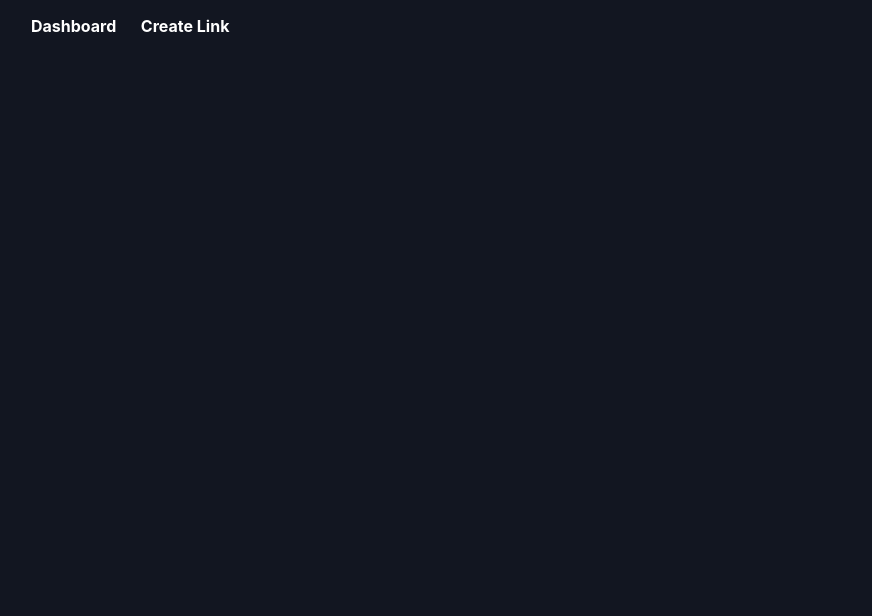
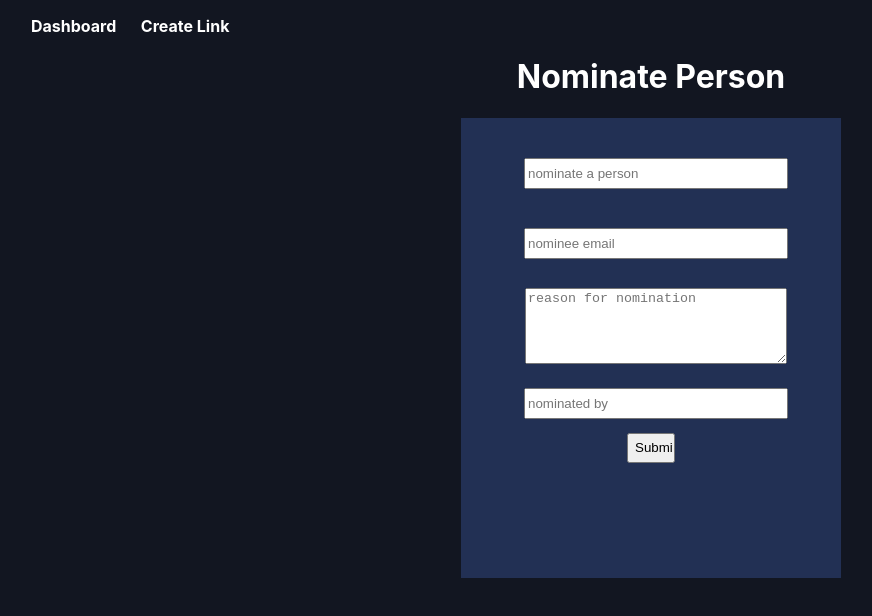
Before and after one commit to shahnad/devchoice, a React (Create React App) app: page /nominate/1 in a window 1280 px wide. Shown: the top 616 px of the page, without its empty margins (5-877 px from the left). Built offline with nearby package versions, Linux system fonts and the light colour scheme.

Commit message:
Server side changes and client side

```diff
--- a/src/App.js
+++ b/src/App.js
@@ -1,10 +1,12 @@
 import './App.css';
 import "./cssmodules/dashboard.css";
 import "./cssmodules/createLink.css";
+import "./cssmodules/errorPage.css";
 import { BrowserRouter as Router, Switch, Route, Link } from 'react-router-dom';
 import Dashboard from "./components/dashboard";
 import CreateLink from "./components/createLink";
 import Nominate from "./components/nominate";
+import ErrorPage from "./components/errorPage";
 
 function App() {
   return (
@@ -17,7 +19,8 @@ function App() {
           <Switch>
               <Route exact path='/' component={Dashboard} />
               <Route exact path='/createLink' component={CreateLink} />
-              <Route exact path='/nominate' component={Nominate} />
+              <Route path='/nominate/:token' component={Nominate} />
+              <Route path='/errorPage' component={ErrorPage} />
           </Switch>
         </div>
       </Router>
--- a/src/components/dashboard.js
+++ b/src/components/dashboard.js
@@ -1,11 +1,13 @@
 import React, { useRef, useEffect, useState } from "react";
 import Axios from "axios";
+import { useHistory } from 'react-router-dom';
 
 const Dashboard = () => {
     const [nominationList, setNominationList] = useState([]);
     const [nominationCount, setNominationCount] = useState([]);
 
     const isMounted = useRef(false);
+    const history = useHistory();
 
     useEffect(() => {
         isMounted.current = true;
@@ -51,7 +53,7 @@ const Dashboard = () => {
                 <div className="column-1 box">
                     <h3>Menu</h3>
                     <div className="navlist menu">
-                        <span className="menuitem link">LINK 1</span>
+                        <span className="menuitem link" onClick={() => history.push('/createLink') }>Create Link</span>
                     </div>
                     <div className="navlist menu">
                         <span className="menuitem link">LINK 2</span>
--- /dev/null
+++ b/src/components/errorPage.js
@@ -0,0 +1,12 @@
+import React from "react";
+const ErrorPage = () => {
+
+    return (
+        <div className="error_wrapper">
+            <div className="error404Display"><b>401</b></div>
+            <div className="error404Text">Error..! Unauthorised access !</div>
+        </div>
+    )
+
+}
+export default ErrorPage;
--- a/src/components/nominate.js
+++ b/src/components/nominate.js
@@ -1,35 +1,108 @@
 import React, { useRef, useEffect, useState } from "react";
+import { useParams } from 'react-router-dom';
 import { useForm } from 'react-hook-form';
 import Axios from "axios";
 
-const formFields = [
-    ["Name of Nominee", "nominate someone"],
-    ["email", "nominee email"],
-    ["description", "reason for nomination"],
-    ["nominatedby", "nominated by"]
-];
+
 const Nominate = () => {
+
+    const { token } = useParams();
+    const [formRegister, setRegister] = useState([{ _id: '', nomineename: '', nomineeemail: '', description: '', nominatedby: ''}]);
+    const { handleSubmit, register, formState: { errors } } = useForm();
+
+    const onChange = (e) => {
+        e.persist();
+        setRegister({ ...formRegister, [e.target.name]: e.target.value });
+      }
+
+    const onSubmit = () => {
+        const formData = new FormData();
+        for(let key in formRegister) {
+            formData.append(key,formRegister[key]);
+        }
+        const config = {
+            headers: {
+                'content-type': 'multipart/form-data'
+            }
+          }
+        const fetchData = async () => {
+            try {
+                const res = await Axios.put('http://localhost:8000/service/nominateperson', formData, config);
+                if (res.data) {
+                    console.log("Link token created:" + res.data);
+                }
+            } catch (e) {
+                console.log(e);
+            }
+        }
+        fetchData();
+    }
+
     return (
-        <div>
-            <h1>Nominate</h1>
-            <form className="linkForm inputForm">
-                    {formFields.map(([name, value]) => {
-                        return (
-                        <div className="inputField" key={name}>
-                            {
-                            name === "description" ? (
-                                <textarea  placeholder={value} name={name} />
-                            ) : (
-                                <input placeholder={value} name={name} type="text" />
-                            ) }
-                        </div>
-                        );
-                    })}
-                    <span className="nominatebutton">
-                    <input type="submit" />
-                    </span>
-
-                </form>
+        <div className="App">
+            <h1>Nominate Person</h1>
+            <form onSubmit={handleSubmit(onSubmit)}  className="linkForm inputForm">
+                <div className="inputField" >
+                    <input name="nomineename"
+                    placeholder="nominate a person"
+                    type="text"
+                    {...register('nomineename',{
+                        required: "Nominate a person is required !",
+                        pattern: {
+                          value: /^[a-zA-Z\s]/,
+                          message: "Invalid name !"
+                        }
+                      })
+                    }
+                      onChange={onChange}
+                    />
+                    <span className="loginErrorTextFormat">{errors.nomineename && errors.nomineename.message}</span>
+                </div>
+                <div className="inputField" >
+                    <input name="email"
+                    placeholder="nominee email"
+                    type="text"
+                    {...register('email',{
+                        required: "Email is required !",
+                        pattern: {
+                            value: /^[A-Z0-9._%+-]+@[A-Z0-9.-]+\.[A-Z]{2,4}$/i,
+                           message: "Invalid email address !"
+                        }
+                      })}
+                      onChange={onChange}
+                    /><b></b>
+                    <span className="loginErrorTextFormat">{errors.email && errors.email.message}</span>
+                </div>
+                <div className="inputField" >
+                    <textarea name="description"
+                    placeholder="reason for nomination"
+                    maxLength={1000}
+                    {...register('description',{
+                        required: "Description is required !"
+                      })}
+                      onChange={onChange}
+                    />
+                   <span className="loginErrorTextFormat">{errors.description && errors.description.message }</span>
+                </div>
+                <div className="inputField nominatedby" >
+                    <input name="nominatedby"
+                    placeholder="nominated by"
+                    type="text"
+                    {...register('nominatedby',{
+                        required: "Nominate by is required !",
+                        pattern: {
+                          value: /^[a-zA-Z\s]{2,30}$/,
+                          message: "Invalid name !"
+                        }
+                      })}
+                      onChange={onChange}
+                    />
+                    <span className="loginErrorTextFormat">{errors.nominatedby && errors.nominatedby.message}</span>
+                </div>
+                <span className="getlinkbutton">
+                    <input type="submit"/>
+                </span>
+            </form>
         </div>
     )
 }
--- a/src/cssmodules/createLink.css
+++ b/src/cssmodules/createLink.css
@@ -15,13 +15,13 @@
 .inputField input{
     width : 80%;
     height: 25px;
-    margin: 10px 0px 10px 40px;
+    margin: 10px 0px 10px 10px;
 }
 
 .inputField textarea{
     width : 80%;
     height: 70px;
-    margin: 0px 0px 30px 40px !important;
+    margin: 0px 0px 30px 10px !important;
 }
 .loginErrorTextFormat{
     color: rgb(187, 27, 152);
@@ -45,7 +45,7 @@ input {
 .nominatebutton input {
     width : 15%;
     height: 30px;
-    margin: 20px 0px 0px 180px;
+    margin: 20px 0px 0px 10px;
 }
 
 .getlinkbutton button{
@@ -58,6 +58,12 @@ input {
     width : 100%;
     height: 50px;
     margin: 30px 0px 0px 0px ;
-    background-color: rgb(103, 104, 105);
+    background-color: rgb(95, 207, 235);
     color: rgb(234, 234, 250);
 }
+
+.nominatedby{
+    width : 100%;
+    height: 25px;
+    margin: 20px 0px 10px 0px;
+}
--- /dev/null
+++ b/src/cssmodules/errorPage.css
@@ -0,0 +1,17 @@
+.error_wrapper{
+    width: 100%;
+}
+
+.error404Display{
+    font-size: 100px;
+    color: rgb(95, 207, 235);
+    text-align: center;
+    margin-top: 100px;
+}
+
+.error404Text{
+    font-size: 30px;
+    color: rgb(250, 250, 250);
+    text-align: center;
+    margin-top: 100px;
+}
```
Also changed, not shown: src/components/createLink.js (+13 -33 lines), src/server.js (+22 -2 lines), src/server/models/nominations.js (added, +41 -0 lines).
